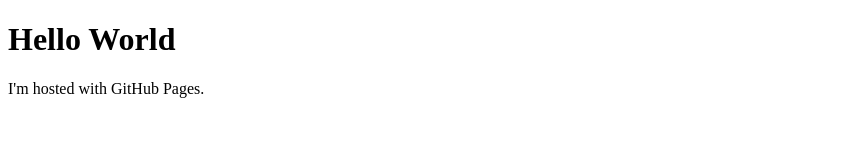
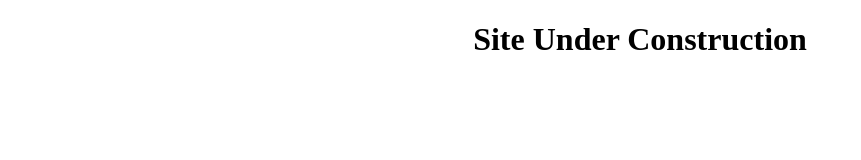
Before and after one commit to Adam88Stanley/Adam88Stanley.github.io, a plain HTML site: page index.html in a window 1280 px wide. Shown: the whole page, without its empty margins (0-861 px from the left). Drawn offline with Linux system fonts and the light colour scheme.

Commit message:
Update index.html

```diff
--- a/index.html
+++ b/index.html
@@ -1,7 +1,20 @@
 <!DOCTYPE html>
 <html>
+<head>
+  <title>Forklift Simulator</title>
+  <link rel="stylesheet" media="all" href="style.css" data-turbolinks-track="true" />
+  <link href="fontawesome.css" rel="stylesheet">
+</head>
 <body>
-<h1>Hello World</h1>
-<p>I'm hosted with GitHub Pages.</p>
+<div class="container">
+	<h1 class="page-header" align="center">Site Under Construction</h1>
+
+
+
+</div>
+
+
+
+
 </body>
 </html>
```
